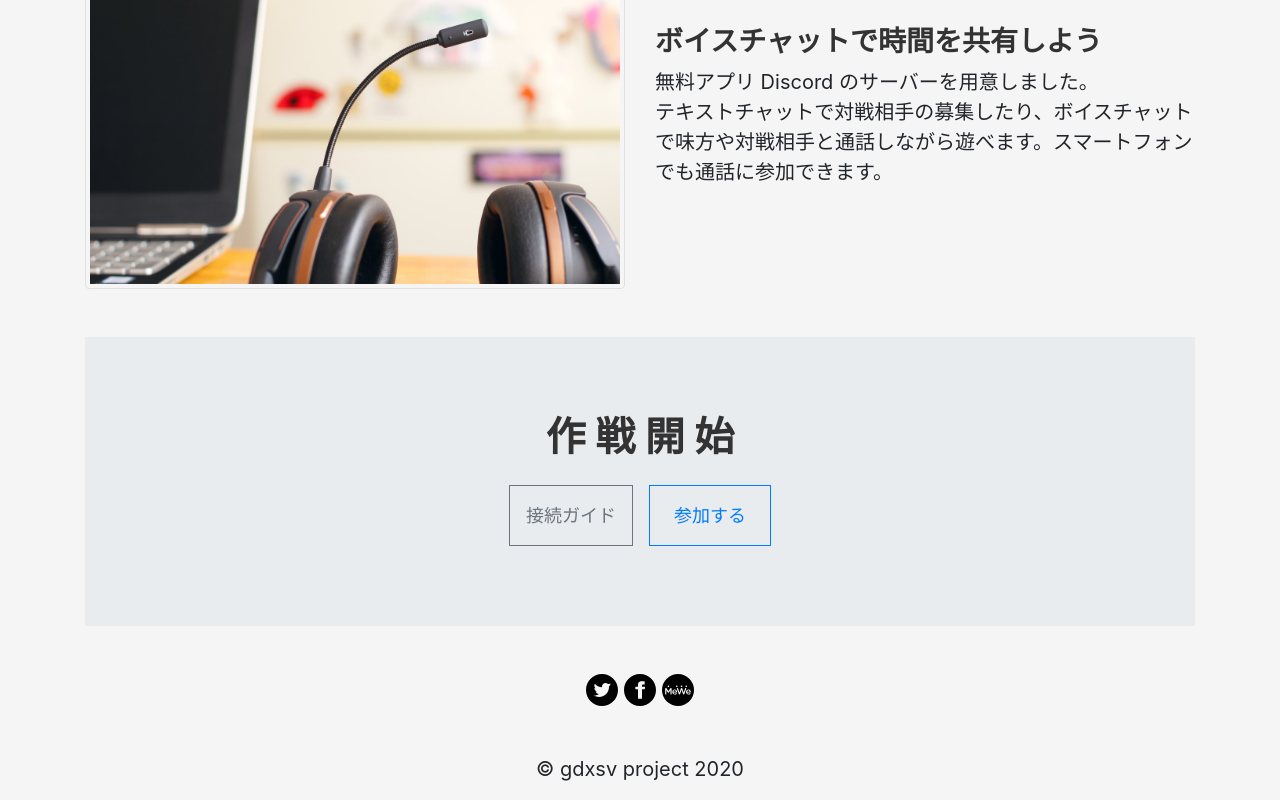
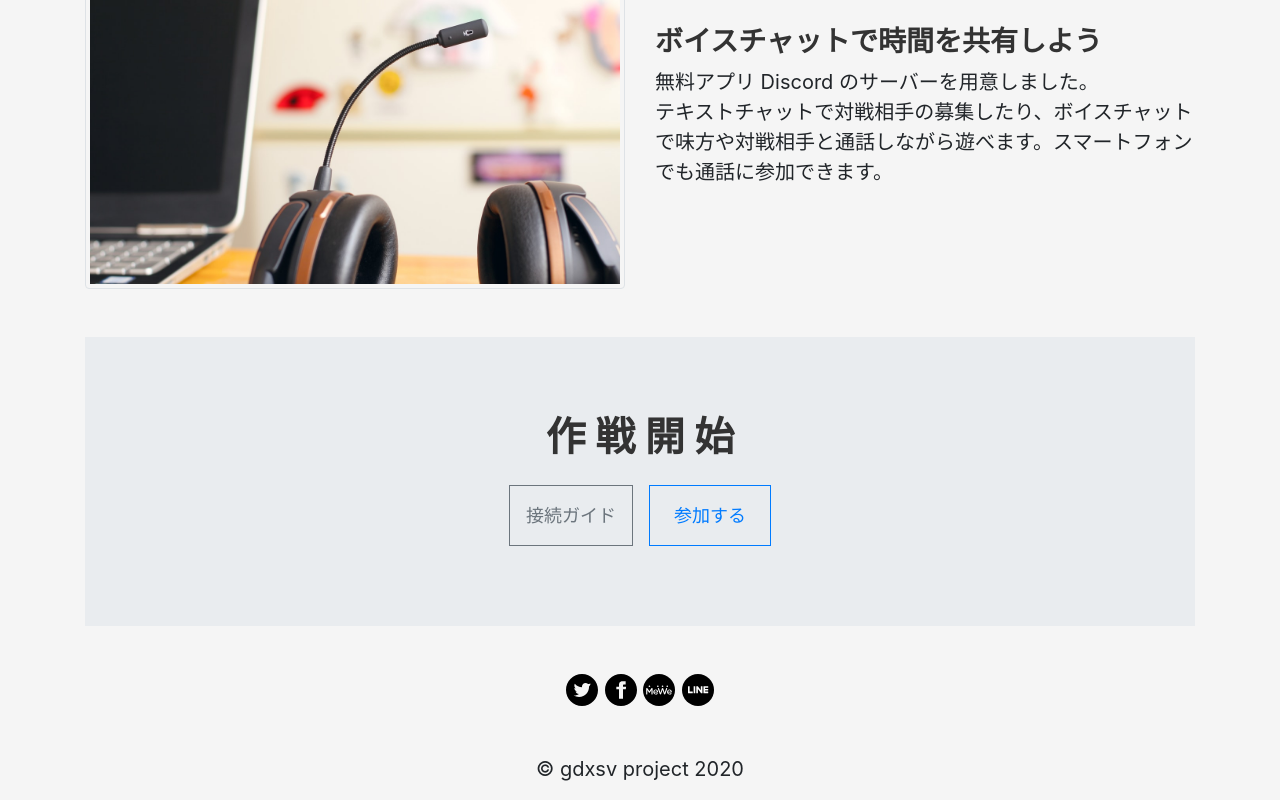
Before and after one commit to inada-s/gdxsv, a React (Create React App) app in the folder website/: page / in a window 1280 px wide. Shown: the part 2960-3760 px from the top of the page. Built offline with nearby package versions, Linux system fonts and the light colour scheme.

Commit message:
Add Line Button

```diff
--- a/website/src/Footer.tsx
+++ b/website/src/Footer.tsx
@@ -1,7 +1,7 @@
 import React from 'react';
 import { useIntl } from 'react-intl';
 import { WebsiteUrl } from './Const';
-import { TwitterButton, FacebookButton, MeweButton } from "./ShareButtons";
+import { TwitterButton, FacebookButton, MeweButton, LineButton } from "./ShareButtons";
 
 export default function Footer() {
     const intl = useIntl();
@@ -11,6 +11,7 @@ export default function Footer() {
                 <TwitterButton />
                 <FacebookButton />
                 <MeweButton />
+                <LineButton />
             </div>
             <p>{intl.formatMessage({ id: "footer.copyright" })}</p>
         </footer>
--- a/website/src/ShareButtons.tsx
+++ b/website/src/ShareButtons.tsx
@@ -85,4 +85,4 @@ const LineButton = () => {
     );
 }
 
-export { TwitterButton, FacebookButton, MeweButton };
+export { TwitterButton, FacebookButton, MeweButton, LineButton };
```
